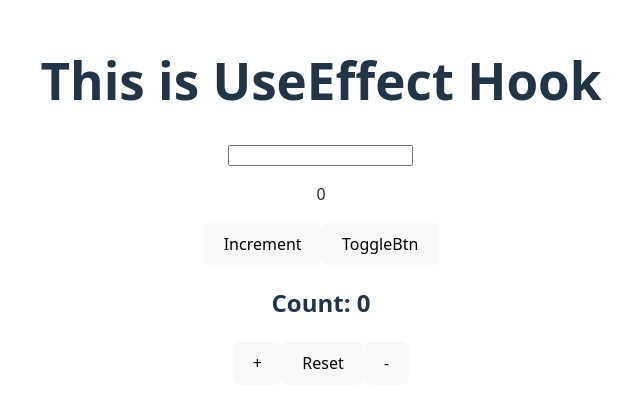
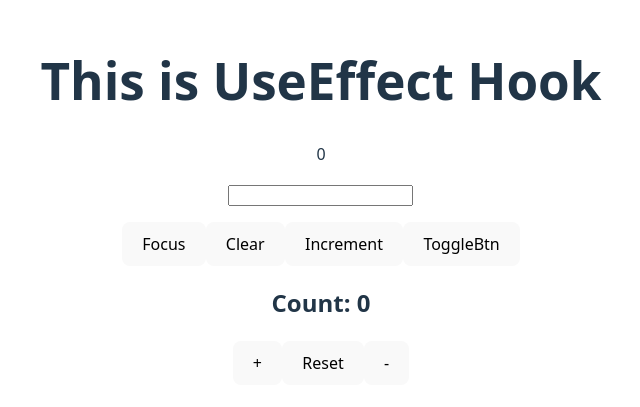
Before and after one commit to sourabhpatole/react-learn, a React app: page / in a window 1280 px wide. Shown: the part 199-606 px from the top of the page, without its empty margins (319-959 px from the left). Built offline with nearby package versions, Linux system fonts and the light colour scheme; the HTML template or start-up script is replaced by a standard one.

Commit message:
app to fancyinput component data pass

```diff
--- a/src/App.jsx
+++ b/src/App.jsx
@@ -1,14 +1,15 @@
-import { useEffect, useState } from "react";
+import { useEffect, useRef, useState } from "react";
 import reactLogo from "./assets/react.svg";
 import viteLogo from "/vite.svg";
 import "./App.css";
 import HookExample from "./components/HookExample";
 import ShoppingCart from "./components/ShoppingCart";
+import FancyInput from "./components/FancyInput";
 
 function App() {
   const [count, setCount] = useState(0);
-  const [inputVal, setInputVal] = useState("");
   const [toggle, setToggle] = useState(true);
+  const fancyInputRef = useRef();
   useEffect(() => {
     console.log("rerendered!!");
   }, [count]);
@@ -17,12 +18,10 @@ function App() {
     <div>
       <h1>This is UseEffect Hook</h1>
 
-      <input
-        type="text"
-        value={inputVal}
-        onChange={(e) => setInputVal(e.target.value)}
-      />
       <p>{count}</p>
+      <FancyInput ref={fancyInputRef} />
+      <button onClick={() => fancyInputRef.current.focus()}>Focus</button>
+      <button onClick={() => fancyInputRef.current.clear()}>Clear</button>
       <button onClick={(e) => setCount(count + 1)}>Increment</button>
       {/* {toggle && <HookExample />} */}
       <button onClick={() => setToggle(!toggle)}>ToggleBtn</button>
--- /dev/null
+++ b/src/components/FancyInput.jsx
@@ -0,0 +1,29 @@
+import React, { useEffect, useImperativeHandle, useRef, useState } from "react";
+
+const FancyInput = ({ ref }) => {
+  const [inputVal, setInputVal] = useState("");
+  const inputRef = useRef();
+
+  useImperativeHandle(ref, () => ({
+    focus: () => {
+      inputRef.current.focus();
+    },
+    clear: () => {
+      inputRef.current.value = "";
+    },
+  }));
+
+  return (
+    <div>
+      <input
+        type="text"
+        value={inputVal}
+        ref={inputRef}
+        onChange={(e) => setInputVal(e.target.value)}
+      />
+      <p>{inputVal}</p>
+    </div>
+  );
+};
+
+export default FancyInput;
```
